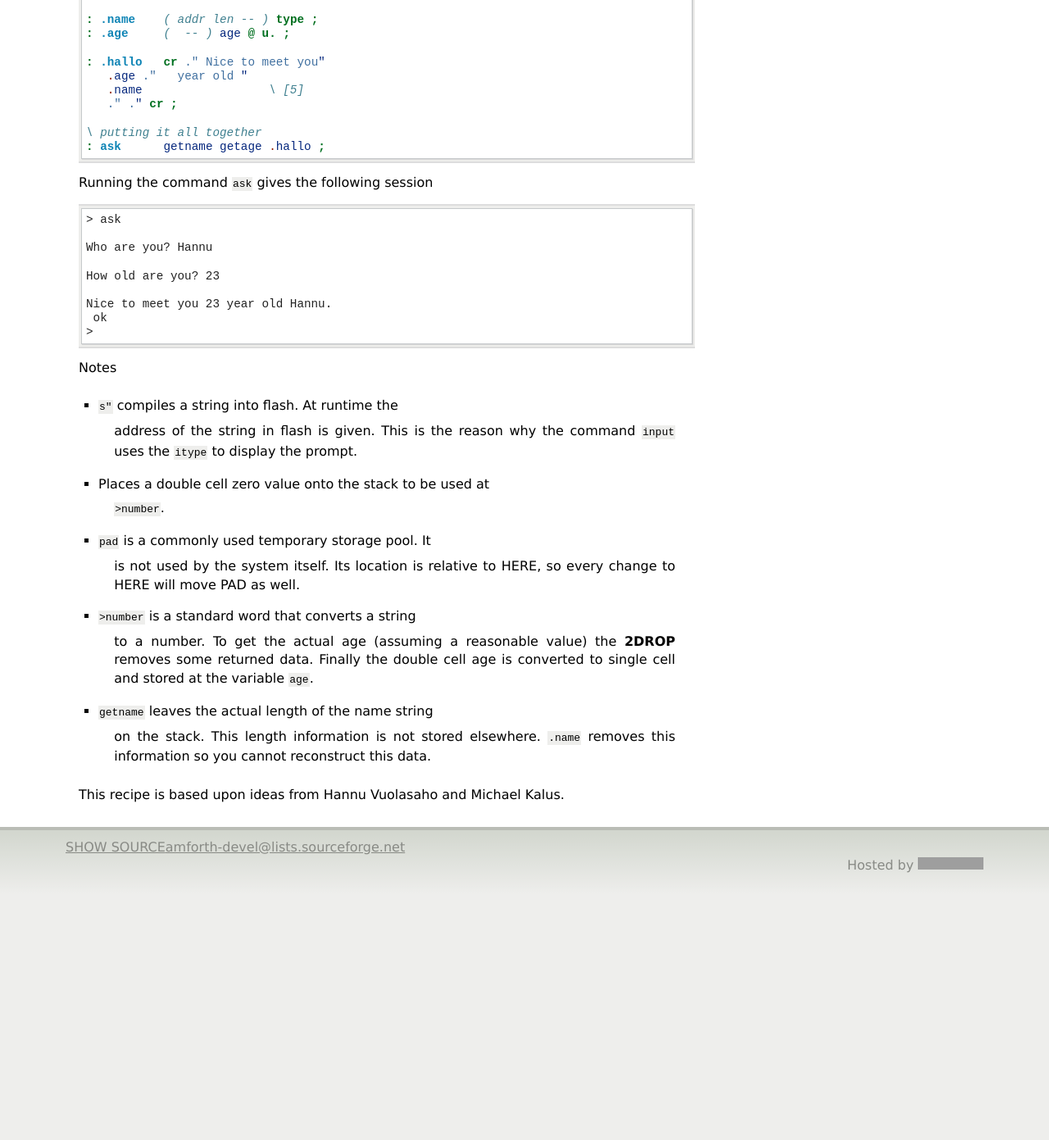
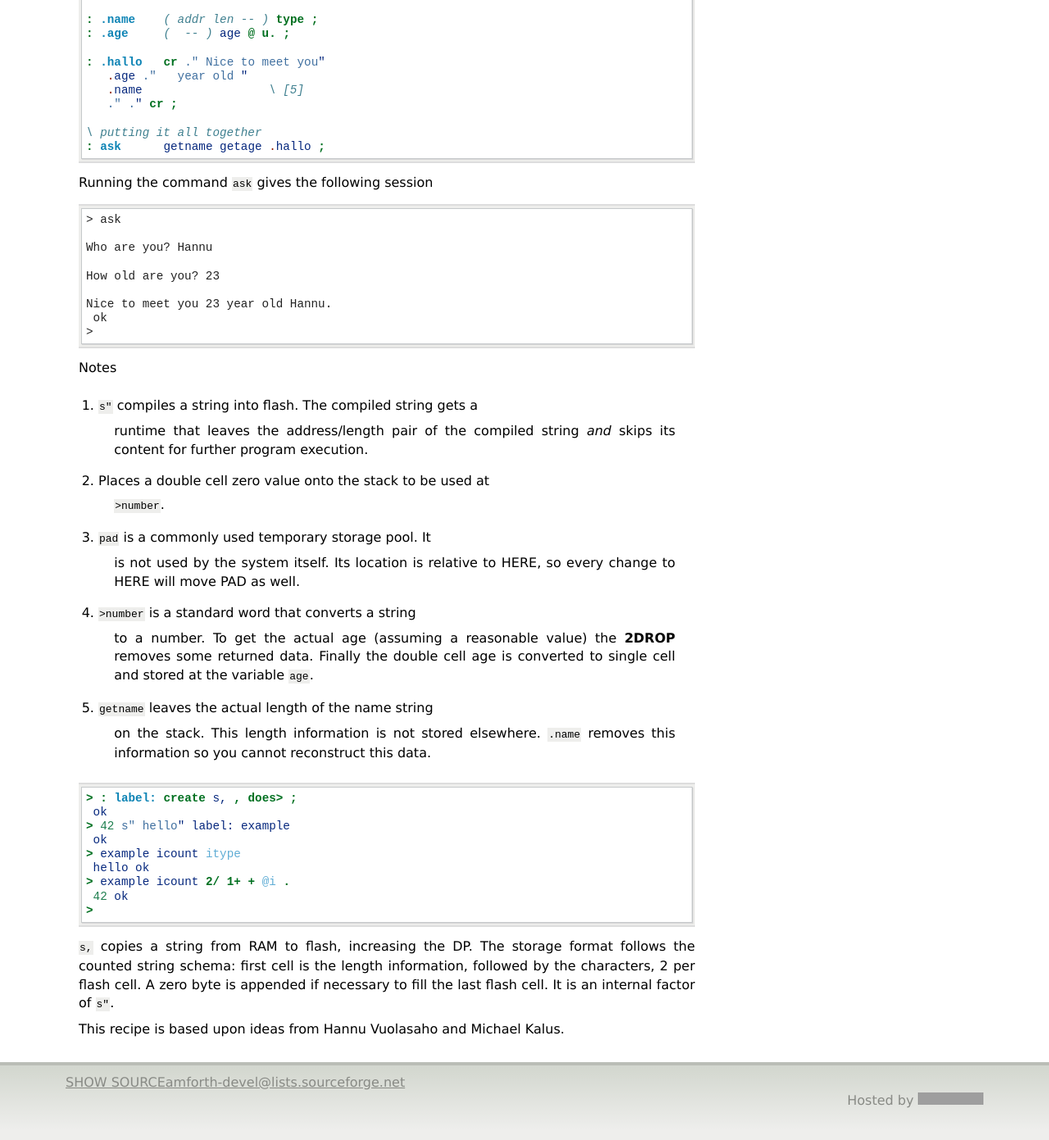
Before and after one commit to wexi/amforth-shadow, a Sphinx documentation site: the page built from doc/source/TG/recipes/Simple-Strings.rst, in a window 1280 px wide and 1400 px high, scrolled down 1069 px. Shown: the top 1391 px of the window at 82% size. Built offline with Sphinx 7.4.7, drawn with Linux system fonts in a browser that asks for light colours; pages that are not in the unit, such as notebooks, are missing from menus; before the commit the page ends 2182 px from its top, so only the background shows below that; grey boxes are pictures that could not be loaded.

Commit message:
More documentation
and minor updates for existing docs.


git-svn-id: svn://svn.code.sf.net/p/amforth/code/trunk@1470 fd1c0b69-5d68-47f5-910c-86182ebb6ecd

```diff
--- a/doc/source/TG/recipes/Hardware.rst
+++ b/doc/source/TG/recipes/Hardware.rst
@@ -13,3 +13,4 @@ Hardware Modules
    Timer
    TWI
    Usart
+   Watchdog
--- a/doc/source/TG/recipes/Programming.rst
+++ b/doc/source/TG/recipes/Programming.rst
@@ -4,6 +4,7 @@ Programming and Debugging
 .. toctree::
    :maxdepth: 2
 
+   Assembler
    Build-Timestamp
    Ctrl-C
    Customize
--- a/doc/source/TG/recipes/Simple-Strings.rst
+++ b/doc/source/TG/recipes/Simple-Strings.rst
@@ -85,26 +85,44 @@ Running the command ``ask`` gives the following session
   ok
  >
 
+
+
 Notes
 
-* ``s"`` compiles a string into flash. At runtime the
-    address of the string in flash is given. This is the reason why
-    the command ``input`` uses the ``itype`` to
-    display the prompt.
-* Places a double cell zero value onto the stack to be used at
+#. ``s"`` compiles a string into flash. The compiled string gets a
+    runtime that leaves the address/length pair of the compiled
+    string *and* skips its content for further program execution.
+#. Places a double cell zero value onto the stack to be used at
      ``>number``.
-* ``pad`` is a commonly used temporary storage pool. It
+#. ``pad`` is a commonly used temporary storage pool. It
     is not used by the system itself. Its location is relative to
     HERE, so every change to HERE will move PAD as well.
-* ``>number`` is a standard word that converts a string
+#. ``>number`` is a standard word that converts a string
     to a number. To get the actual age (assuming a reasonable value)
     the :command:`2drop` removes some returned data. Finally the double cell
     age is converted to single cell and stored at the variable
     ``age``.
-* ``getname`` leaves the actual length of the name string
+#. ``getname`` leaves the actual length of the name string
     on the stack. This length information is not stored elsewhere.
     ``.name`` removes this information so you cannot reconstruct
     this data.
 
+.. code-block:: forth
+
+   > : label: create s, , does> ;
+    ok
+   > 42 s" hello" label: example
+    ok
+   > example icount itype
+    hello ok
+   > example icount 2/ 1+ + @i .
+    42 ok
+   >
+
+``s,`` copies a string from RAM to flash, increasing the DP.
+The storage format follows the counted string schema: first cell is
+the length information, followed by the characters, 2 per flash
+cell. A zero byte is appended if necessary to fill the last flash
+cell. It is an internal factor of ``s"``.
 
 This recipe is based upon ideas from Hannu Vuolasaho and Michael Kalus.
--- a/doc/source/TG/recipes/Structures.rst
+++ b/doc/source/TG/recipes/Structures.rst
@@ -1,3 +1,5 @@
+.. _Structures:
+
 ==========
 Structures
 ==========
@@ -50,3 +52,5 @@ The example shows a few aspects that should be known:
 * structures keep definitions in flash, the data goes to RAM.
 
 The package works with amforth version 4.0 and newer.
+
+.. seealso:: :ref:`Arrays`
```
Also changed, not shown: doc/source/TG/recipes/Arrays.rst (+6 -2 lines), doc/source/TG/recipes/Assembler.rst (added, +84 -0 lines), doc/source/TG/recipes/Watchdog.rst (added, +41 -0 lines).
